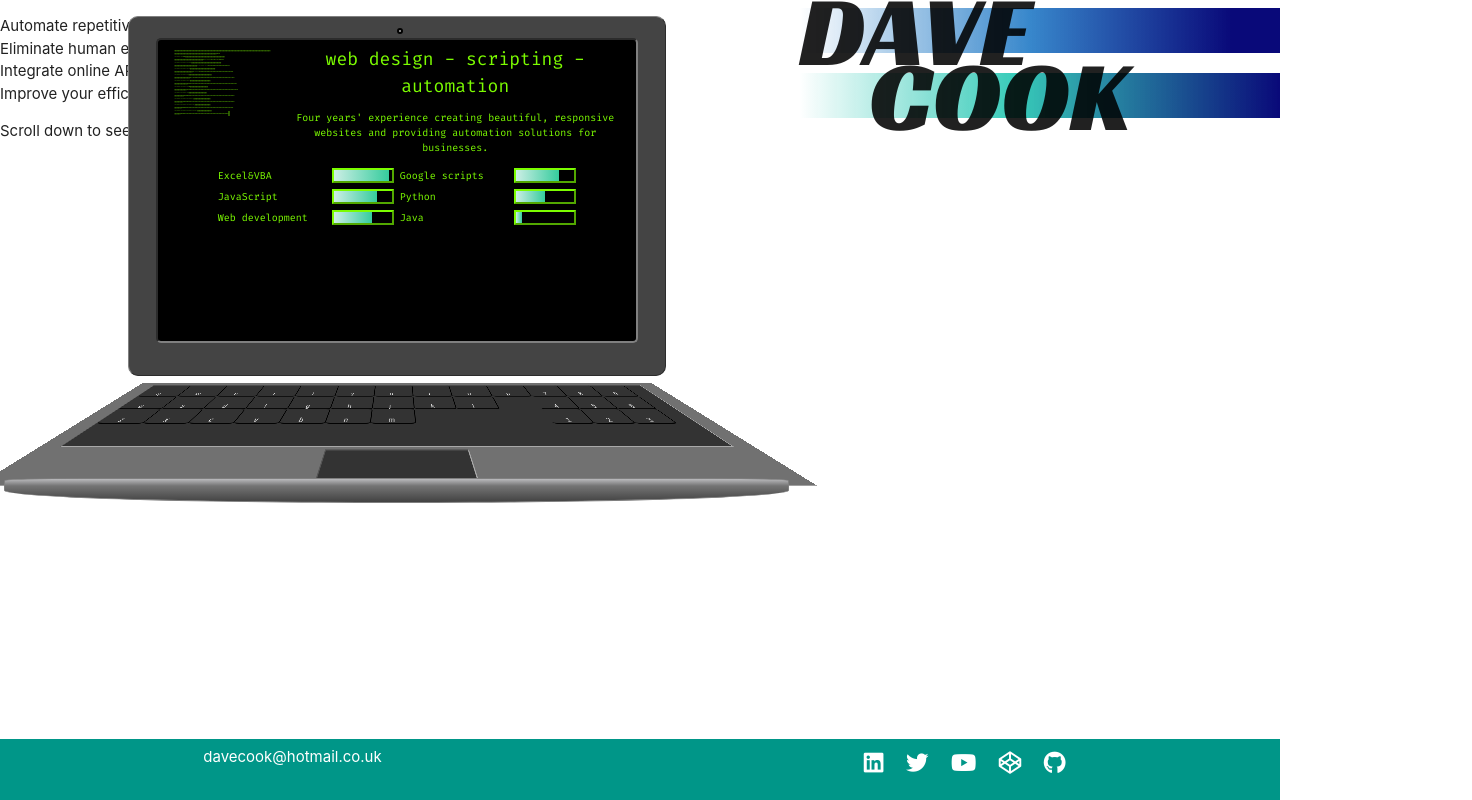
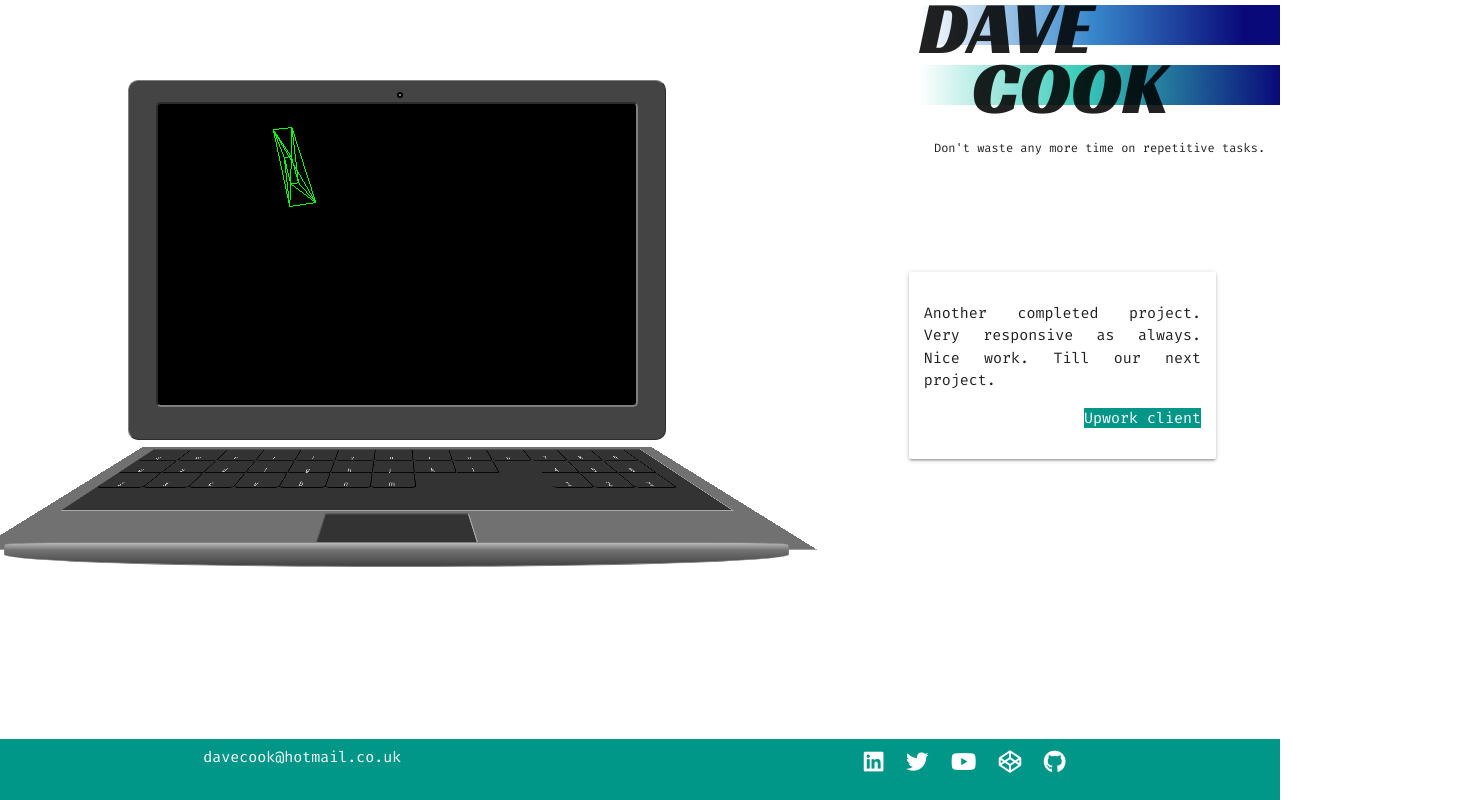
Before and after one commit to davecook88/new-portfilio, a React (Create React App) app: page / in a window 1280 px wide. Shown: the top 800 px of the page, 1472 px wide, since content can reach past the window. Built offline with nearby package versions, Linux system fonts and the light colour scheme.

Commit message:
added reviews carousel

```diff
--- a/package.json
+++ b/package.json
@@ -7,6 +7,7 @@
     "@testing-library/jest-dom": "^4.2.4",
     "@testing-library/react": "^9.4.1",
     "@testing-library/user-event": "^7.2.1",
+    "acorn": "^7.1.1",
     "materialize-css": "^1.0.0",
     "react": "^16.12.0",
     "react-dom": "^16.12.0",
--- a/src/App.js
+++ b/src/App.js
@@ -1,11 +1,11 @@
 import React from "react";
 import "materialize-css/dist/css/materialize.min.css";
 import "materialize-css/dist/js/materialize.min.js";
-import NavbarFull from "./Components/Navbar/Navbar.component.js";
 import { Waypoint } from "react-waypoint";
 import calculateInlineStyle from "./Components/Laptop/calculateLaptopStyle";
 import Laptop from "./Components/Laptop/Laptop";
 import SocialMediaBar from "./Components/SocialMedia/SocialMedia";
+import ReviewCarousel from './Components/Reviews/ReviewCarousel'
 import { Row, Col, Container } from "react-materialize";
 import NameLogo from "./Components/NameLogo/NameLogo";
 import "./App.scss";
@@ -13,7 +13,7 @@ const smallModifiers = {
   heightModifier: 0.45,
   widthModifier: 0.42,
   leftModifier: 0.1,
-  topModifier: 0.02
+  topModifier: 0.1
 };
 const style = calculateInlineStyle(smallModifiers);
 class App extends React.Component {
@@ -25,9 +25,11 @@ class App extends React.Component {
       laptopStyle: calculateInlineStyle()
     };
   }
-  setPosition(obj) {
-    console.log(obj);
-    this.setState({ position: 1 });
+  setPosition(waypoint, {force = false} = {}) {
+    const { position } = this.state;
+    const newPosition = force? waypoint : position === waypoint ? waypoint + 1: waypoint;
+    console.log(position, waypoint, newPosition);
+    this.setState({ position: newPosition });
   }
   updateLaptopStyle(modifiers) {
     console.log(modifiers);
@@ -43,26 +45,17 @@ class App extends React.Component {
           <NameLogo position={this.state.position} />
         </div>
         <div className="laptop-wrapper">
+
           <Laptop style={style} position={this.state.position} />
         </div>
-
+        <Waypoint scrollableAncestor="window" onEnter={() => {this.setPosition(0, {force: true})}}/>
         <section id="first">
-          <div>
-            <ul>
-              <li>Automate repetitive tasks and increase your productivity.</li>
-              <li>Eliminate human error with automation.</li>
-              <li>Integrate online APIs.</li>
-              <li>Improve your efficiency.</li>
-            </ul>
-            <p>Scroll down to see examples of my work.</p>
-          </div>
+          {this.state.position < 2 ? <ReviewCarousel /> : ''}
         </section>
-
+          <Waypoint scrollableAncestor="window" onEnter={() => {this.setPosition(0)}}/>
 
         <section id="second" className="full-screen"></section>
-        <Waypoint onEnter={props => {
-          if (props.event) console.log(props);
-        } }></Waypoint>
+
         <section id="third" className="full-screen"></section>
         <div className="footer-bar teal">
           <Container>
--- a/src/App.scss
+++ b/src/App.scss
@@ -9,6 +9,7 @@
 @import url('https://fonts.googleapis.com/css?family=Racing+Sans+One&display=swap');
 .App{
   overflow-x: hidden;
+  font-family: 'Fira Code';
 }
 a {
   text-decoration: none;
@@ -49,11 +50,6 @@ section{
   background-size: cover;
 }
 
-.world-map {
-  background-image: url('./static/World_map_\(blue_dots\).svg');
-}
-
-
 .outer-textbox {
   height:20em;
   width:30em;
--- a/src/Components/NameLogo/NameLogo.js
+++ b/src/Components/NameLogo/NameLogo.js
@@ -1,6 +1,6 @@
 import React, { Component } from 'react'
 import './namelogo.scss';
-import { Row, Col } from 'react-materialize';
+import { Row } from 'react-materialize';
 
 export default class NameLogo extends Component {
   render() {
@@ -19,11 +19,13 @@ export default class NameLogo extends Component {
           </div>
         </Row>
 
-        {/* <Row>
+        <Row>
           <div className="logo subtitle full-row">
-            <span className="gren-text darken-4">codes</span>
+            <span className='intro-text'>
+                  <p>Don't waste any more time on repetitive tasks.</p>
+            </span>
           </div>
-        </Row> */}
+        </Row>
       </div>
     )
   }
--- a/src/Components/NameLogo/namelogo.scss
+++ b/src/Components/NameLogo/namelogo.scss
@@ -14,9 +14,7 @@ $logoSubtitleFont: 'Fira Code', monospace;
   font-size: 100px;
   line-height: 45px;
   right: 0;
-  top: 4px;
-  font-family: "Racing Sans One", fantasy;
-  top: 4px;
+  padding-top:5px;
   font-family: "Racing Sans One", fantasy;
   text-align: right;
   @include transition('all 1s ease-in');
@@ -30,12 +28,16 @@ $logoSubtitleFont: 'Fira Code', monospace;
 .logo.box{
   // width:50%;
   position: relative;
+
 }
 .logo.holder{
   position: fixed;
   margin: auto;
   bottom: auto;
   box-sizing: border-box;
+  background: rgb(255,255,255);
+  z-index: 99;
+  background: linear-gradient(0deg, rgba(255,255,255,0) 0%, rgba(255,255,255,0.6615021008403361) 27%, rgba(255,255,255,1) 70%);
 }
 .logo-row{
   display:block;
@@ -47,6 +49,10 @@ $logoSubtitleFont: 'Fira Code', monospace;
 .logo.subtitle{
   font-family:$logoSubtitleFont;
   position: relative;
+  text-align:center;
+  font-size: 12px;
+  // max-width: 20em;
+  line-height:12px;
 }
 
 .first-name > span{
--- /dev/null
+++ b/src/Components/NavButton/navbutton.scss
@@ -0,0 +1,7 @@
+@mixin transition($str) {
+  -webkit-transition: #{$str};
+  -moz-transition: #{$str};
+  -ms-transition: #{$str};
+  -o-transition: #{$str};
+  transition: #{$str};
+}
--- a/src/Components/Navbar/Navbar.component.js
+++ /dev/null
@@ -1,40 +0,0 @@
-import React, { Component } from 'react';
-import { Navbar, NavItem, Icon } from 'react-materialize';
-import './navbar.scss';
-
-// const Button = (props) => {
-//     return (<div className="laptop-key">{props.character}</div>)
-// }
-
-export default class NavbarFull extends Component {
-
-
-    render() {
-        return (
-            <Navbar
-                alignLinks="right"
-                brand={<a className="brand-logo" href="/">DaveCook</a>}
-                className="transparent"
-                menuIcon={<Icon>DaveCook</Icon>}
-                options={{
-                    draggable: true,
-                    edge: 'left',
-                    inDuration: 250,
-                    onCloseEnd: null,
-                    onCloseStart: null,
-                    onOpenEnd: null,
-                    onOpenStart: null,
-                    outDuration: 200,
-                    preventScrolling: true
-                }}
-                >
-                <NavItem href="">
-                    Getting started
-                </NavItem>
-                <NavItem href="components.html">
-                    Components
-                </NavItem>
-                </Navbar>
-        )
-    }
-}
--- a/src/Components/Navbar/navbar.scss
+++ /dev/null
@@ -1,14 +0,0 @@
-nav ul a {
-    color:#333;
-}
-nav .brand-logo {
-    color:#333;
-}
-
-@mixin transition($str) {
-    -webkit-transition: #{$str};
-    -moz-transition: #{$str};
-    -ms-transition: #{$str};
-    -o-transition: #{$str};
-    transition: #{$str};
-  }
--- /dev/null
+++ b/src/Components/Reviews/ReviewCarousel.js
@@ -0,0 +1,80 @@
+import React, { Component } from 'react';
+import './reviewCarousel.scss';
+
+const reviewObject = {
+  reviews:
+  [
+    {
+      review:'David is a professional who is very knowledgeable and able to find solutions to the tasks presented to him. Highly recommended.',
+      from:'Upwork client',
+      link:'https://www.upwork.com/fl/davidcook5'
+    },
+    {
+      review:'Another completed project. Very responsive as always. Nice work. Till our next project.',
+      from:'Upwork client',
+      link:'https://www.upwork.com/fl/davidcook5'
+    },
+    {
+      review:'Very skilled freelancer and easy to work with.You must try him you wont regret it. Highly recommended!!!',
+      from:'Upwork client',
+      link:'https://www.upwork.com/fl/davidcook5'
+    },
+    {
+      review:'AWESOME work!!! timely efficient.. quick to tweak..',
+      from:'Upwork client',
+      link:'https://www.upwork.com/fl/davidcook5'
+    },
+    {
+      review:`He was able to deliver the final project after another contractor wasn't able to. This meant he needed to understand what was already written and then from there sort out the pieces to finalize which he did successfully.`,
+      from:'Upwork client',
+      link:'https://www.upwork.com/fl/davidcook5'
+    },
+  ]
+};
+
+export default class ReviewCarousel extends Component {
+  constructor(props) {
+    super(props);
+    this.state = {
+      reviews:reviewObject.reviews,
+      reviewIndex: 0,
+    }
+    this.changeReview = this.changeReview.bind(this);
+    this.intervalId = null;
+  }
+  componentDidMount() {
+    this.intervalId = setInterval(this.changeReview,3500);
+  }
+  componentWillUnmount(){
+    clearInterval(this.intervalId);
+  }
+  changeReview() {
+
+    let {reviewIndex, reviews } = this.state;
+    console.log(reviews);
+    // debugger;
+    reviewIndex = reviewIndex < reviews.length - 1 ? ++reviewIndex : 0;
+    this.setState({reviewIndex:reviewIndex});
+  }
+  createReviewElements(){
+    const {reviews} = this.state;
+    const elements = reviews.map((review, index) => {
+      return (
+        <div
+          className={`review card ${index === this.state.reviewIndex ? 'show':''}`}
+          key={`review-card-${index}`}>
+          <p className="review-text">{review.review}</p>
+          <p className="right-align "><a href={review.link} className="review-link teal">{review.from}</a></p>
+        </div>
+      )
+    });
+    return elements;
+  }
+  render() {
+    return (
+      <div>
+        {this.createReviewElements()}
+      </div>
+    )
+  }
+}
--- /dev/null
+++ b/src/Components/Reviews/reviewCarousel.scss
@@ -0,0 +1,24 @@
+@mixin transition($str) {
+  -webkit-transition: #{$str};
+  -moz-transition: #{$str};
+  -ms-transition: #{$str};
+  -o-transition: #{$str};
+  transition: #{$str};
+}
+.review {
+  width: 24%;
+  padding: 1em;
+  position: absolute;
+  right: -15%;
+  /* margin: 2em; */
+  top: 33%;
+  opacity: 0;
+  @include transition('all 0.5s ease-in-out');
+}
+.review.show{
+  opacity: 1;
+  right: 5%;
+}
+.review-text{
+  text-align:justify;
+}
```
Also changed, not shown: src/Components/NavButton/NavButton.js (added, +17 -0 lines), 1 other file (tests, documents, lock files or other folders).
